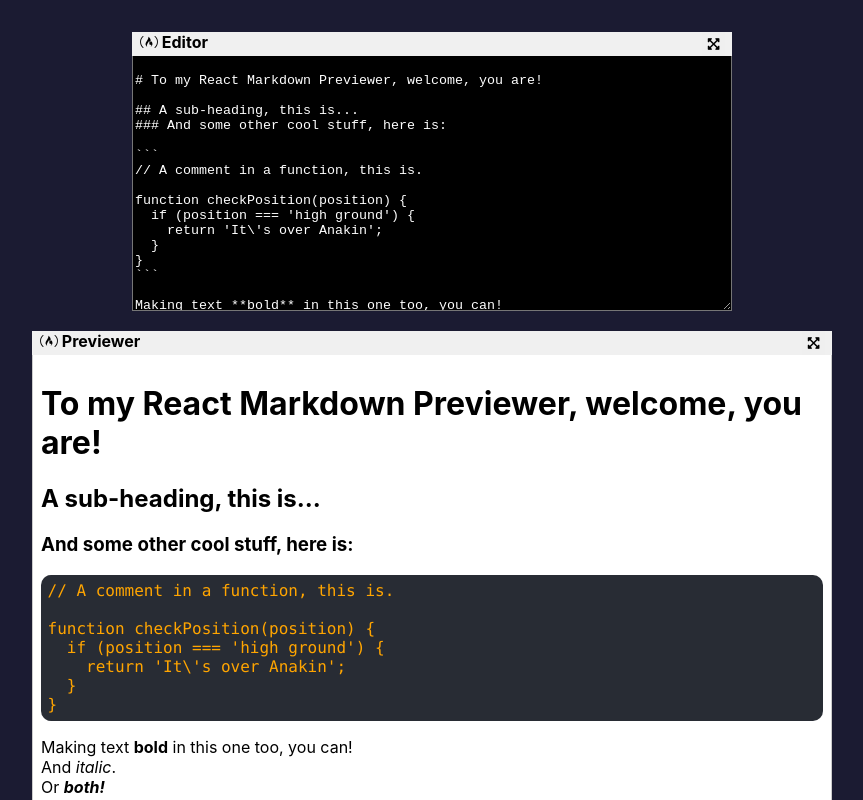
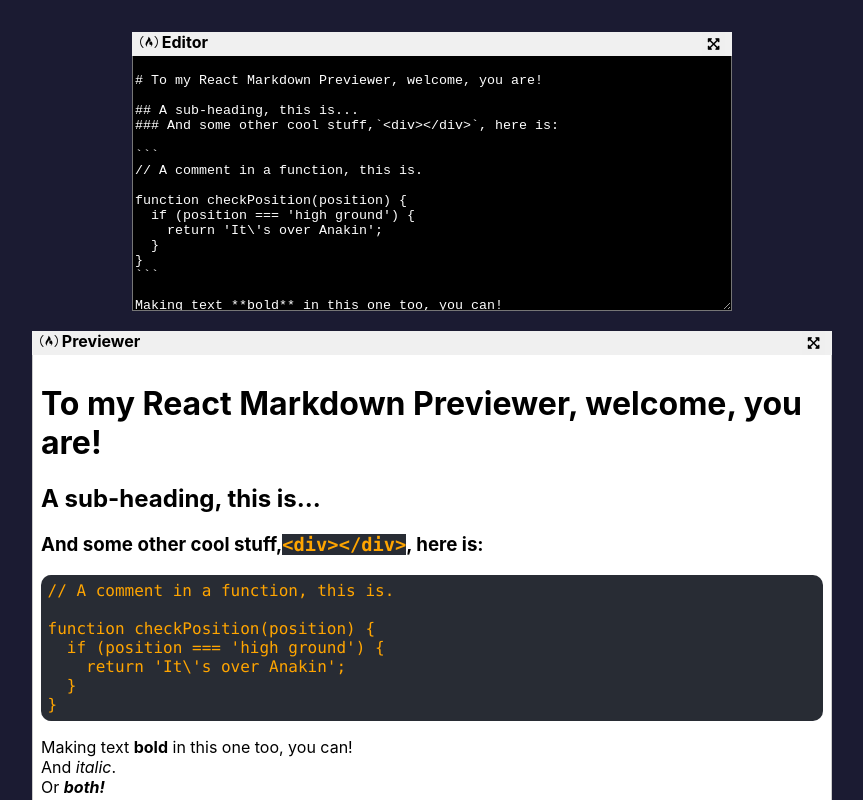
Before and after one commit to fccJashCoda/markdownpreviewer, a React (Create React App) app: page / in a window 1280 px wide. Shown: the top 800 px of the page, without its empty margins (208-1071 px from the left). Built offline with nearby package versions, Linux system fonts and the light colour scheme.

Commit message:
quick fix

```diff
--- a/src/components/Editor.js
+++ b/src/components/Editor.js
@@ -5,7 +5,7 @@
 # To my React Markdown Previewer, welcome, you are!
 
 ## A sub-heading, this is...
-### And some other cool stuff, here is:
+### And some other cool stuff,\`<div></div>\`, here is:
 
 \`\`\`
 // A comment in a function, this is.
```
